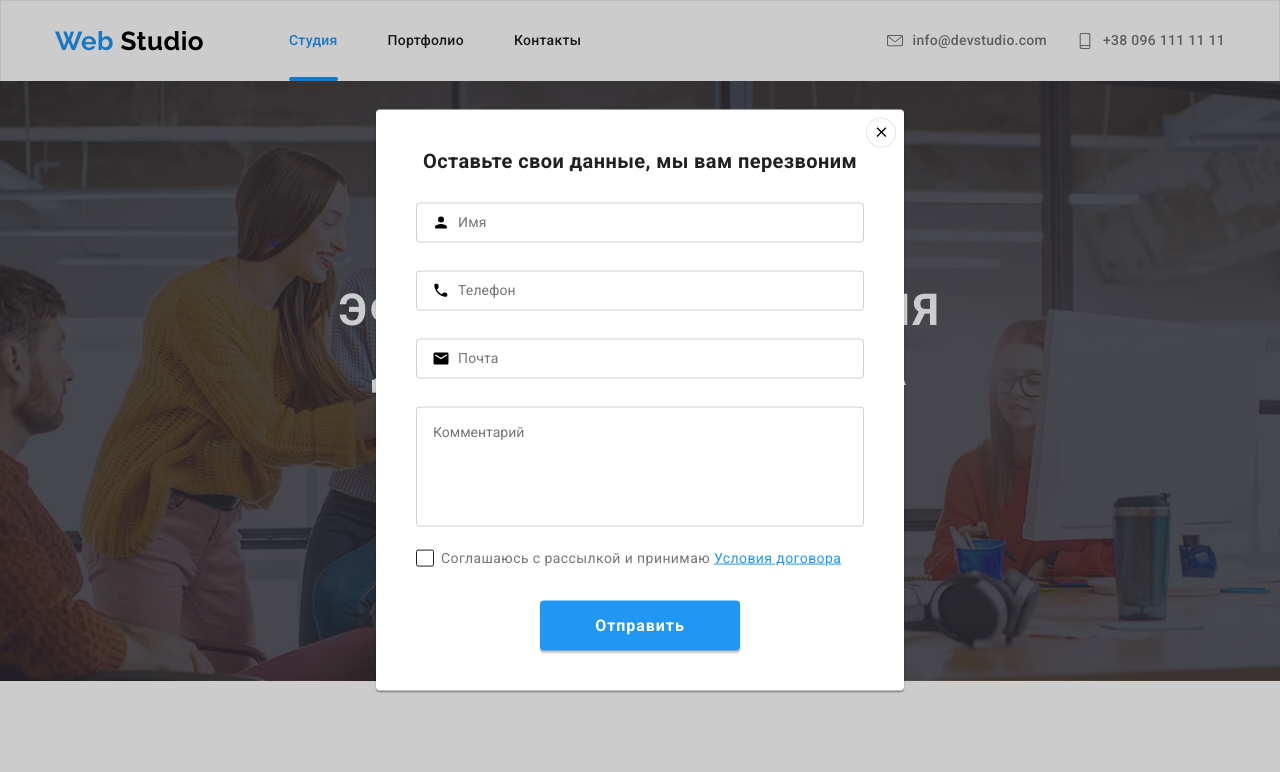
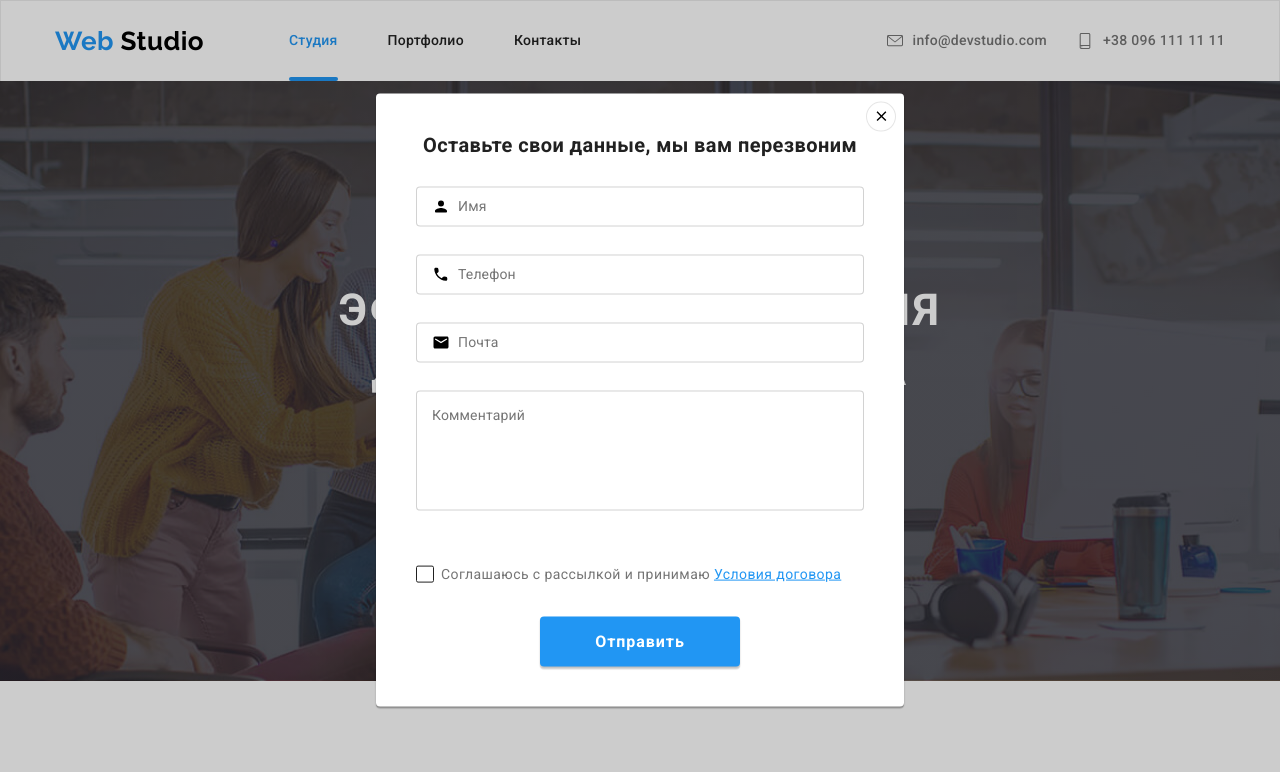
Before and after one commit to preborist/goit-markup-hw-06, a plain HTML site: page index.html in a window 1280 px wide. Both pictures are taken after a click on the button "Заказать услугу". Shown: the top 772 px of the page. Drawn offline with Linux system fonts and the light colour scheme.

Commit message:
исправляет анимацию label textarea в модальном окне формы

```diff
--- a/css/style.css
+++ b/css/style.css
@@ -811,7 +811,8 @@ p {
   padding-left: 16px;
 }
 
-.modal-form-label {
+.modal-form-label,
+.modal-form-message-label {
   position: absolute;
   top: 50%;
   left: 0;
@@ -823,8 +824,16 @@ p {
   transition: all var(--transition-time) var(--cubic-bezier);
 }
 
+.modal-form-message-label {
+  margin-left: 0;
+  top: 25px;
+  left: 16px;
+}
+
 .modal-form-input:focus + .modal-form-label,
-.modal-form-input:not(:placeholder-shown) + .modal-form-label {
+.modal-form-input:not(:placeholder-shown) + .modal-form-label,
+.modal-form-message:focus + .modal-form-message-label,
+.modal-form-message:not(:placeholder-shown) + .modal-form-message-label {
   top: -20px;
   left: 0;
   margin-left: 16px;
@@ -848,7 +857,7 @@ p {
   border: 1px solid var(--accent-color);
 }
 
-.modal-form-message:focus::placeholder {
+.modal-form-message:focus + .modal-form-message-label {
   color: var(--accent-color);
   transition: all var(--transition-time) var(--cubic-bezier);
 }
--- a/index.html
+++ b/index.html
@@ -621,11 +621,17 @@
             ></use>
           </svg>
         </div>
-        <textarea
-          name="user-modal-message"
-          class="modal-form-message"
-          placeholder="Комментарий"
-        ></textarea>
+        <div class="modal-form-input-wrapper">
+          <textarea
+            id="user-message"
+            name="user-message"
+            class="modal-form-message"
+            placeholder=" "
+          ></textarea>
+          <label for="user-message" class="modal-form-message-label"
+            >Комментарий</label
+          >
+        </div>
         <label class="modal-form-option-label">
           <input
             type="checkbox"
```
